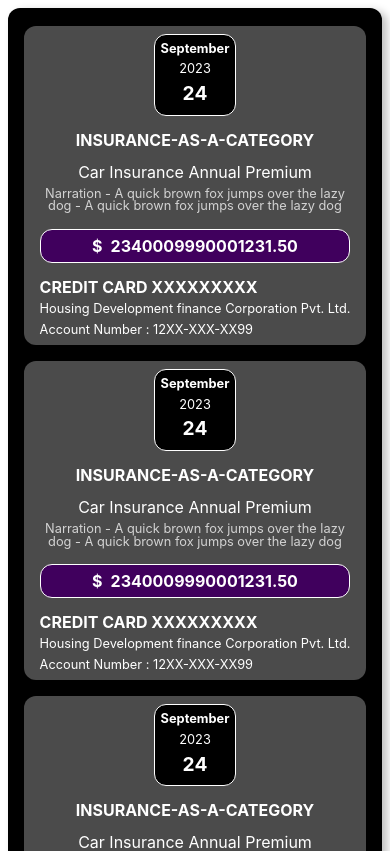
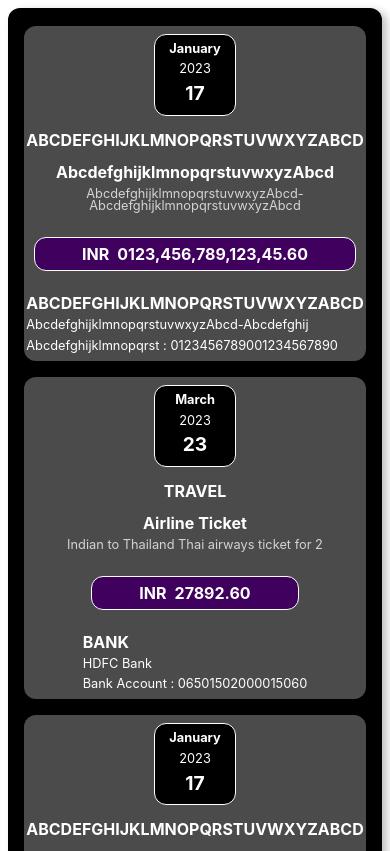
Before and after one commit to sanket-rajgarhia/fisc, a React (Create React App) app: page / in a window 390 px wide. Shown: the top 851 px of the page. Built offline with nearby package versions, Linux system fonts and the light colour scheme.

Commit message:
Passing data into Expense child components from Expense Component via props and adjusted responsiveness upto 320px screen width.

```diff
--- a/src/components/Expense/Expense.js
+++ b/src/components/Expense/Expense.js
@@ -1,15 +1,36 @@
 import "./Expense.css";
 
 import ExpenseItem from "./ExpenseItem/ExpenseItem";
+
+import ExpenseItemModel from "./ExpenseItem/ExpensesItemModel";
+
 const Expense = () => {
+
+    const expensesData = [
+        new ExpenseItemModel(new Date(2023,0,17),
+            "C1", "ABCDEFGHIJKLMNOPQRSTUVWXYZABCD",
+            "ITM1","AbcdefghijklmnopqrstuvwxyzAbcd", "AbcdefghijklmnopqrstuvwxyzAbcd-AbcdefghijklmnopqrstuvwxyzAbcd",
+            "PM1","ABCDEFGHIJKLMNOPQRSTUVWXYZABCD",
+            "PMINS1","AbcdefghijklmnopqrstuvwxyzAbcd-Abcdefghij",
+            "INST1", "Abcdefghijklmnopqrst", "0123456789001234567890",
+            "CR1","Indian Rupee", "INR", "0123,456,789,123,45.60"),
+        new ExpenseItemModel(new Date(2023,2,23),
+            "C2", "TRAVEL",
+            "ITM2","Airline Ticket", "Indian to Thailand Thai airways ticket for 2",
+            "PM2","BANK",
+            "PMINS2","HDFC Bank",
+            "INST2", "Bank Account", "06501502000015060",
+            "CR1","Indian Rupee", "INR", "27892.60")
+
+    ]
 
     return(
         <div className="expenses">
-            <ExpenseItem/>
-            <ExpenseItem/>
-            <ExpenseItem/>
-            <ExpenseItem/>
-            <ExpenseItem/>
+            <ExpenseItem expenseData={expensesData[0]}/>
+            <ExpenseItem expenseData={expensesData[1]}/>
+            <ExpenseItem expenseData={expensesData[0]}/>
+            <ExpenseItem expenseData={expensesData[0]}/>
+            <ExpenseItem expenseData={expensesData[0]}/>
         </div>
     );
 
--- a/src/components/Expense/ExpenseItem/ExpenseItem.css
+++ b/src/components/Expense/ExpenseItem/ExpenseItem.css
@@ -13,7 +13,18 @@
     margin: 1rem;
 }
 
-@media screen and (max-width: 1200px) {
+.expense_item__item-date{
+}
+
+.expense_item__item-description{
+    flex: 2 1 0;
+}
+
+.expense_item__item-payment{
+    flex: 2 1 0;
+}
+
+@media screen and (max-width: 1400px) {
 
     .expense-item {
         display: flex;
--- a/src/components/Expense/ExpenseItem/ExpenseItem.js
+++ b/src/components/Expense/ExpenseItem/ExpenseItem.js
@@ -4,12 +4,19 @@
 
 import "./ExpenseItem.css";
 
-function ExpenseItem() {
+function ExpenseItem(prop) {
+
     return (
         <div className="expense-item">
-            <ItemDate className="expense_item__item-date"/>
-            <ItemDecription />
-            <ItemPayment />
+            <div className="expense_item__item-date">
+                <ItemDate itemDate={prop.expenseData.itemDate}/>
+            </div>
+            <div className="expense_item__item-description">
+                <ItemDecription  itemDescription={prop.expenseData.itemDescription}/>
+            </div>
+            <div className="expense_item__item-payment">
+                <ItemPayment  itemPayment={prop.expenseData.itemPayment}/>
+            </div>
         </div>);
 }
 
--- /dev/null
+++ b/src/components/Expense/ExpenseItem/ExpensesItemModel.js
@@ -0,0 +1,24 @@
+import ItemDateModel from "./ItemDate/ItemDateModel";
+import ItemDescriptionModel from "./ItemDescription/ItemDescriptionModel";
+import ItemPaymentModel from "./ItemPayment/ItemPaymentModel";
+
+class ExpensesItemModel{
+
+    constructor(itemDate,
+                categoryId, categoryName,
+                itemId, itemDescription, narration,
+                paymentModeId, paymentModeDescription,institutionId,institutionName,
+                instrumentTypeId, instrumentType, instrumentDescription,
+                paymentCurrencyId, paymentCurrency, paymentCurrencySymbol, paymentAmount){
+        this.itemDate = new ItemDateModel(itemDate);
+        this.itemDescription = new ItemDescriptionModel(categoryId,categoryName,itemId,itemDescription,narration);
+        this.itemPayment = new ItemPaymentModel(paymentModeId, paymentModeDescription,
+            institutionId,institutionName,
+            instrumentTypeId,instrumentType,instrumentDescription,
+            paymentCurrencyId, paymentCurrency, paymentCurrencySymbol,
+            paymentAmount);
+    }
+
+}
+
+export default ExpensesItemModel;
--- a/src/components/Expense/ExpenseItem/ItemDate/ItemDate.js
+++ b/src/components/Expense/ExpenseItem/ItemDate/ItemDate.js
@@ -1,12 +1,12 @@
 import "./ItemDate.css";
 
-const ItemDate = () => {
+const ItemDate = (prop) => {
 
     return(
         <div className="item-date">
-            <p className="item-date__month">September</p>
-            <p className="item-date__year">2023</p>
-            <p className="item-date__day">24</p>
+            <p className="item-date__month">{prop.itemDate.month}</p>
+            <p className="item-date__year">{prop.itemDate.year}</p>
+            <p className="item-date__day">{prop.itemDate.day}</p>
         </div>
     );
 
--- /dev/null
+++ b/src/components/Expense/ExpenseItem/ItemDate/ItemDateModel.js
@@ -0,0 +1,12 @@
+class ItemDateModel{
+
+    constructor(date = Date.now()){
+        this.date = date;
+        this.month = date.toLocaleString('en-US', {month: 'long'});
+        this.day = date.toLocaleString('en-US', {day: '2-digit'});
+        this.year = date.getFullYear();
+    }
+
+}
+
+export default ItemDateModel;
--- a/src/components/Expense/ExpenseItem/ItemDescription/ItemDescription.css
+++ b/src/components/Expense/ExpenseItem/ItemDescription/ItemDescription.css
@@ -7,36 +7,49 @@
     gap: 1rem;
 
     color: white;
-    /*border: 1px solid white;*/
 }
 
 .item-description__category{
-    /*border: 1px solid red;*/
+    display: flex;
+    min-width: 340px;
 }
 
 .item-description__category__name{
     font-weight: bold;
+    flex: 1 0 0;
 }
 
 .item-description__details{
     display: flex;
     flex-direction: column;
     gap: 0.5rem;
-    /*border: 1px solid blue;*/
 }
 
 .item-description__details__item{
-    /*border: 1px solid white;*/
+    font-weight: bold;
 }
 
 .item-description__details__narration{
     font-size: 0.8rem;
     font-weight: normal;
     color: lightgrey;
-    /*border: 1px solid white;*/
 }
 
-@media screen and (max-width: 1200px) {
+@media screen and (max-width: 390px) {
+
+    .item-description__category__name{
+        font-size: calc(12px + (16 - 12) * ((100vw - 300px) / (390 - 300)));
+    }
+    .item-description__details__item{
+        font-size: calc(12px + (16 - 12) * ((100vw - 300px) / (390 - 300)));
+    }
+}
+
+@media screen and (max-width: 1400px) {
+
+    .item-description__category{
+       text-align: center;
+    }
 
     .item-description{
         flex-direction: column;
--- a/src/components/Expense/ExpenseItem/ItemDescription/ItemDescription.js
+++ b/src/components/Expense/ExpenseItem/ItemDescription/ItemDescription.js
@@ -1,17 +1,16 @@
 import "./ItemDescription.css";
 
-const ItemDescription = () => {
+const ItemDescription = (prop) => {
 
     return (
         <div className="item-description">
             <div className="item-description__category">
-                <p className="item-description__category__name">INSURANCE-AS-A-CATEGORY</p>
+                <p className="item-description__category__name">{prop.itemDescription.categoryName}</p>
             </div>
 
             <div className="item-description__details">
-                <p className="item-description__details__item">Car Insurance Annual Premium</p>
-                <p className="item-description__details__narration">Narration - A quick brown fox jumps over the
-                    lazy dog - A quick brown fox jumps over the lazy dog</p>
+                <p className="item-description__details__item">{prop.itemDescription.itemDescription}</p>
+                <p className="item-description__details__narration">{prop.itemDescription.narration}</p>
             </div>
         </div>
     );
--- /dev/null
+++ b/src/components/Expense/ExpenseItem/ItemDescription/ItemDescriptionModel.js
@@ -0,0 +1,15 @@
+class ItemDescriptionModel{
+
+    constructor(categoryId, categoryName, itemId, itemDescription, narration){
+        this.categoryId = categoryId;
+        this.categoryName = categoryName;
+
+        this.itemId = itemId
+        this.itemDescription = itemDescription;
+
+        this.narration = narration;
+    }
+
+}
+
+export default ItemDescriptionModel;
--- a/src/components/Expense/ExpenseItem/ItemPayment/ItemPayment.css
+++ b/src/components/Expense/ExpenseItem/ItemPayment/ItemPayment.css
@@ -11,6 +11,7 @@
     display: flex;
     flex-direction: column;
     gap: 0.5rem;
+    flex:1 1 0;
 }
 
 .payment-details__mode__name{
@@ -28,7 +29,8 @@
 .payment-details__amount{
     display: flex;
     flex-direction: row;
-    flex-shrink: 0;
+    justify-content: flex-end;
+    flex:1 0 0;
 }
 
 .payment-details__amount__details{
@@ -41,6 +43,7 @@
     border-radius: 12px;
 
     padding: 0.5rem;
+    margin: 0.5rem;
 }
 
 .app-base-currency-symbol{
@@ -50,7 +53,22 @@
 .payment-details__amount__value{
 }
 
-@media screen and (max-width: 1200px) {
+@media screen and (max-width: 390px) {
+
+    .payment-details__mode__name{
+        font-size: calc(12px + (16 - 12) * ((100vw - 300px) / (390 - 300)));
+    }
+
+    .app-base-currency-symbol{
+        font-size: calc(12px + (16 - 12) * ((100vw - 300px) / (390 - 300)));
+    }
+
+    .payment-details__amount__value{
+        font-size: calc(12px + (16 - 12) * ((100vw - 300px) / (390 - 300)));
+    }
+}
+
+@media screen and (max-width: 1400px) {
 
     .payment-details{
         flex-direction: column-reverse;
@@ -72,4 +90,5 @@
         justify-content: center;
         width: 100%;
     }
+
 }
--- a/src/components/Expense/ExpenseItem/ItemPayment/ItemPayment.js
+++ b/src/components/Expense/ExpenseItem/ItemPayment/ItemPayment.js
@@ -1,19 +1,18 @@
 import "./ItemPayment.css";
 
-const ItemPayment = () => {
+const ItemPayment = (prop) => {
 
     return (
         <div className="payment-details">
             <div className="payment-details__mode">
-                <p className="payment-details__mode__name">CREDIT CARD XXXXXXXXX</p>
-                <p className="payment-details__mode__institution-name">Housing Development finance
-                    Corporation Pvt. Ltd.</p>
-                <p className="payment-details__mode__details">Account Number : 12XX-XXX-XX99</p>
+                <p className="payment-details__mode__name">{prop.itemPayment.paymentModeDescription}</p>
+                <p className="payment-details__mode__institution-name">{prop.itemPayment.institutionName}</p>
+                <p className="payment-details__mode__details">{prop.itemPayment.instrumentType} : {prop.itemPayment.instrumentDescription}</p>
             </div>
             <div className="payment-details__amount">
                 <p className="payment-details__amount__details"><span
-                    className="app-base-currency-symbol">$</span><span
-                    className="payment-details__amount__value">2340009990001231.50</span></p>
+                    className="app-base-currency-symbol">{prop.itemPayment.paymentCurrencySymbol}</span><span
+                    className="payment-details__amount__value">{prop.itemPayment.paymentAmount}</span></p>
             </div>
         </div>
     );
--- /dev/null
+++ b/src/components/Expense/ExpenseItem/ItemPayment/ItemPaymentModel.js
@@ -0,0 +1,26 @@
+class ItemPaymentModel{
+
+    constructor(paymentModeId, paymentModeDescription,
+                institutionId, institutionName,
+                instrumentTypeId, instrumentType, instrumentDescription,
+                paymentCurrencyId, paymentCurrency, paymentCurrencySymbol, paymentAmount){
+        this.paymentModeId = paymentModeId;
+        this.paymentModeDescription = paymentModeDescription;
+
+        this.institutionId = institutionId;
+        this.institutionName = institutionName;
+
+        this.instrumentTypeId = instrumentTypeId;
+        this.instrumentType = instrumentType;
+        this.instrumentDescription = instrumentDescription;
+
+        this.paymentCurrencyId = paymentCurrencyId;
+        this.paymentCurrency = paymentCurrency;
+        this.paymentCurrencySymbol = paymentCurrencySymbol;
+        this.paymentAmount = paymentAmount;
+
+    }
+
+}
+
+export default ItemPaymentModel;
```
